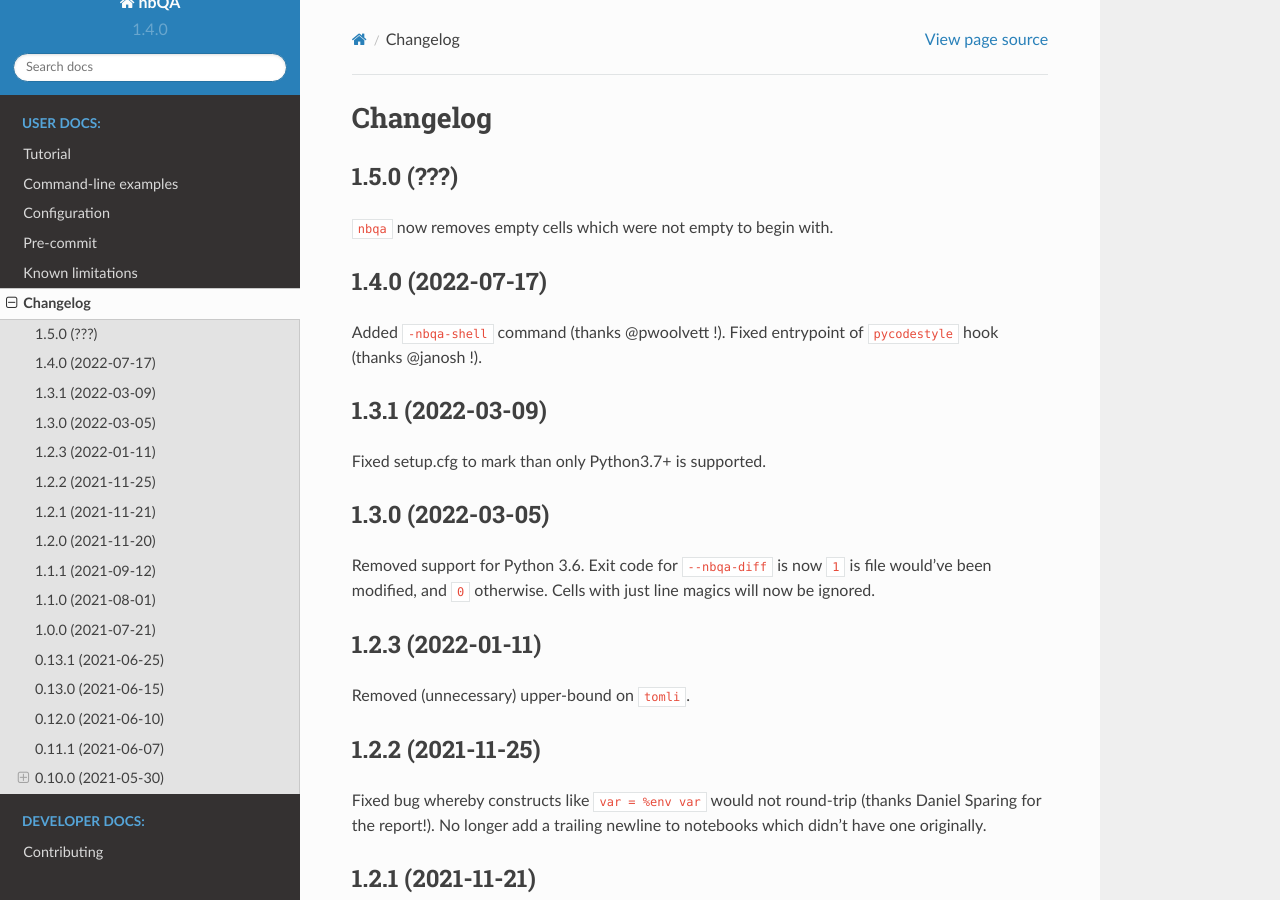
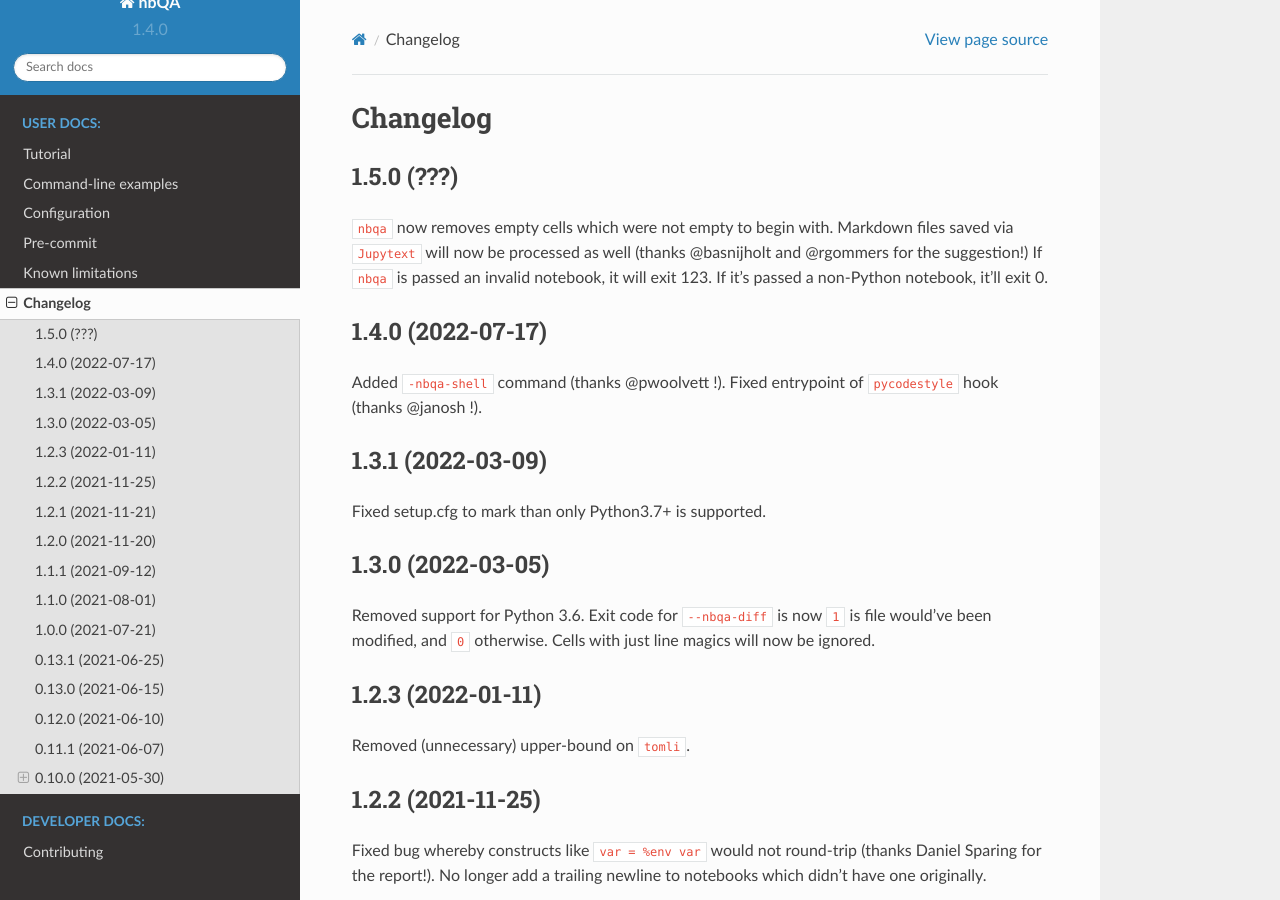
Before and after one commit to nbQA-dev/nbQA, a Sphinx documentation site: the page built from docs/history.rst, in a window 1280 px wide and 900 px high. Built offline with Sphinx 7.4.7 and the Read the Docs theme 2.0.0, drawn with Linux system fonts in a browser that asks for light colours.

Commit message:
document a bit more

```diff
--- a/docs/history.rst
+++ b/docs/history.rst
@@ -5,6 +5,10 @@ Changelog
 1.5.0 (???)
 ~~~~~~~~~~~
 ``nbqa`` now removes empty cells which were not empty to begin with.
+Markdown files saved via ``Jupytext`` will now be processed as well
+(thanks @basnijholt and @rgommers for the suggestion!)
+If ``nbqa`` is passed an invalid notebook, it will exit 123. If it's
+passed a non-Python notebook, it'll exit 0.
 
 1.4.0 (2022-07-17)
 ~~~~~~~~~~~~~~~~~~
```
Also changed, not shown: README.md (+14 -3 lines), docs/examples.rst (+7 -0 lines), 1 other file.
